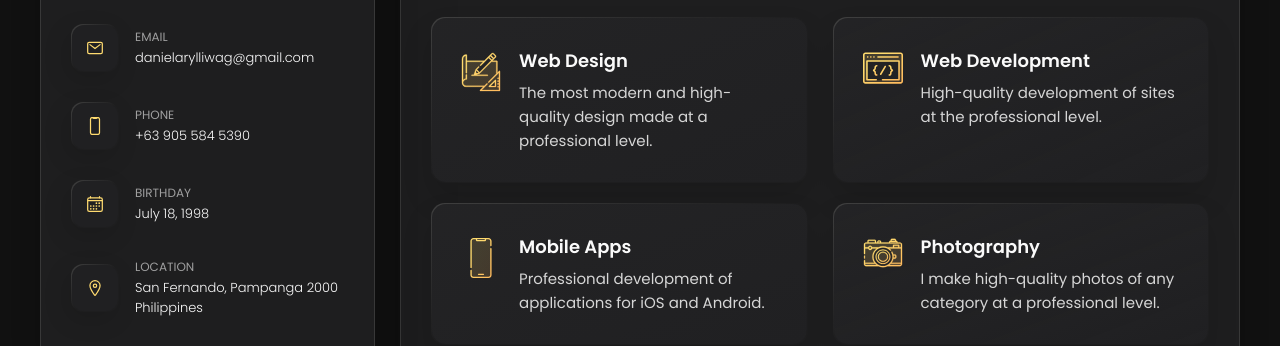
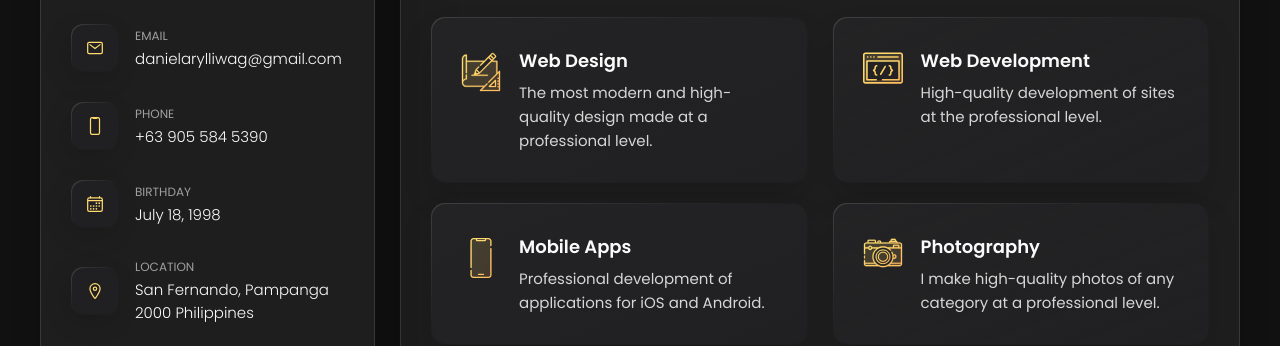
Before and after one commit to danielliwag/personal-portfolio, a plain HTML site: page index.html in a window 1280 px wide. Shown: the part 416-762 px from the top of the page. Drawn offline with nearby package versions, Linux system fonts and the light colour scheme.

Commit message:
added a fixed font size to side bar

```diff
--- a/assets/css/style.css
+++ b/assets/css/style.css
@@ -1843,7 +1843,7 @@ textarea.form-input::-webkit-resizer { display: none; }
   }
 
   .contact-info :is(.contact-link, time, address) {
-    font-size: 13px;
+    font-size: 15px;
     font-weight: var(--fw-300);
   }
 
```
